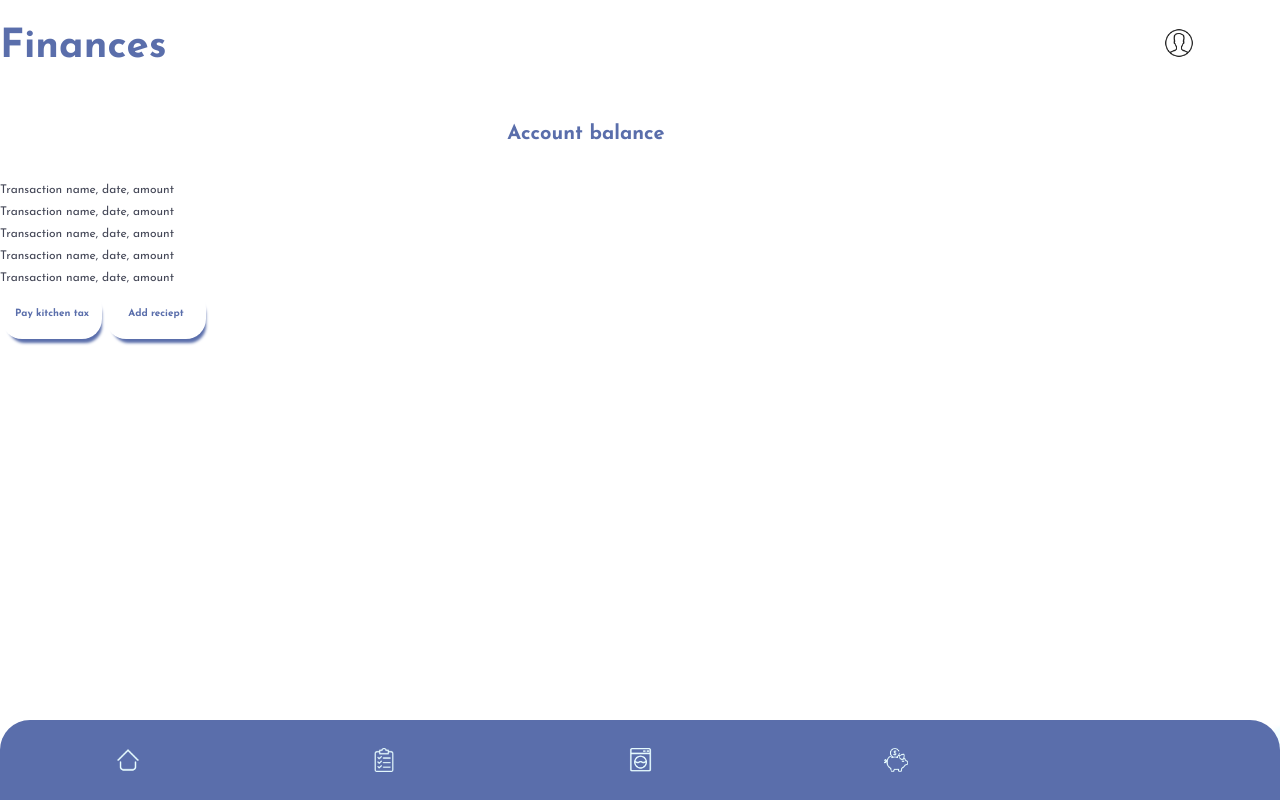
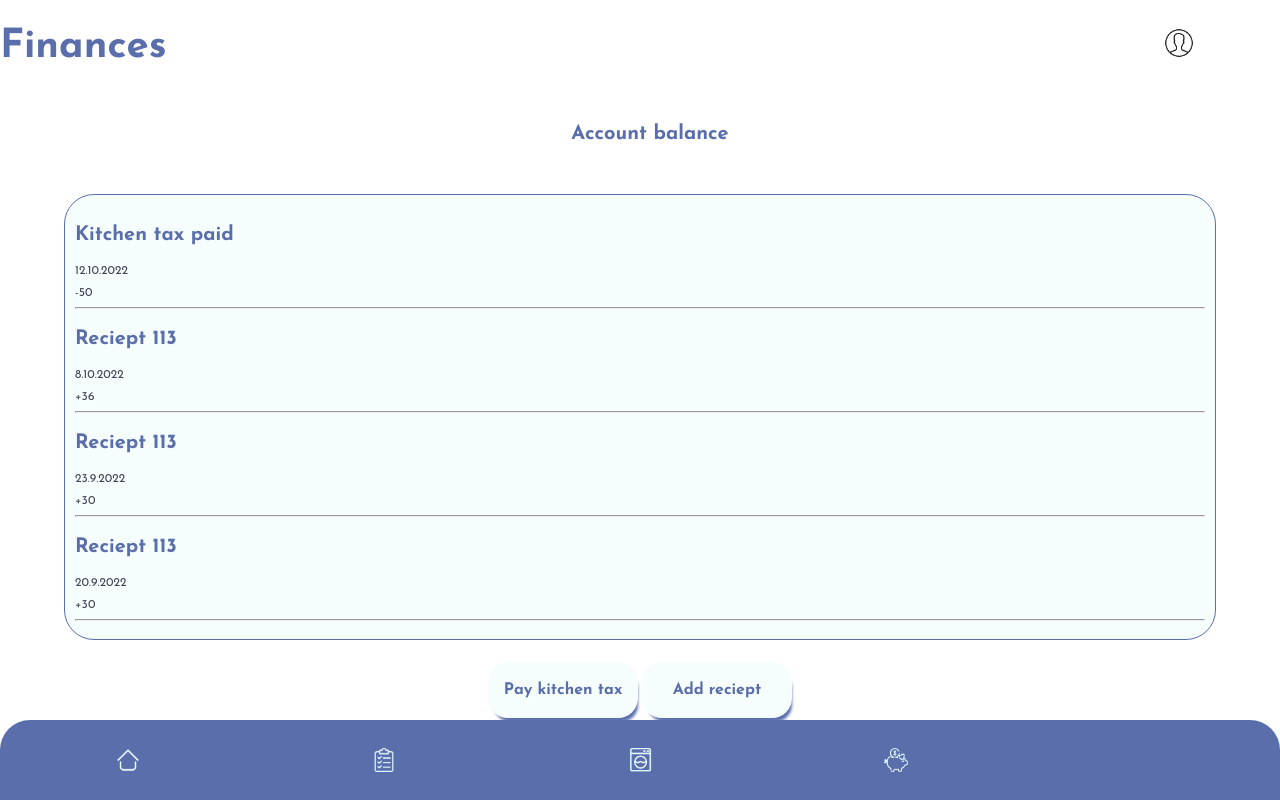
Before and after one commit to vlkeniko/dorm8s, a React (Create React App) app: page /finances in a window 1280 px wide. Built offline with nearby package versions, Linux system fonts and the light colour scheme; a web font is replaced by a local one.

Commit message:
transactions page

```diff
--- a/src/App.css
+++ b/src/App.css
@@ -217,24 +217,48 @@ body {
 /*Balance*/
 .balance {
   border-radius: 5px;
+  margin-left: 5%;
   display: flex;
-  align-items: center;
+  align-items: left;
   padding: 10px;
   justify-content: space-around;
   width: 90%;
 }
+/*Transactions*/
+
+.transactions{
+margin-left: 5%;
+margin-right: 5%;
+margin-top: 20px;
+margin-bottom: 20px;
+padding: 10px;
+border:1px #5A6EAB solid;
+border-radius: 30px;
+background-color: #F6FEFD;
+}
 
 /*Finance-buttons*/
 
+.finance-buttons{
+  display: flex;
+  margin-left: 5%;
+margin-right: 5%;
+margin-top: 5px;
+margin-bottom: 5px;
+justify-content: center;
+}
+
 .finance-button{
   color:#5A6EAB;
+  font-size: 16px;
   background-color: var(--white);
   padding-top: 20px;
-  width: 100px;
+  width: 150px;
   padding-bottom: 20px;
   border-radius: 20px;
   -webkit-box-shadow: 3px 7px 3px -3px #5A6EAB;
 box-shadow: 3px 7px 3px -3px #5A6EAB;
+background-color: #F6FEFD;
 
 }
 
@@ -247,6 +271,7 @@ box-shadow: 3px 7px 3px -3px #5A6EAB;
   border: none;
   -webkit-box-shadow: 5px 9px 3px -3px #5A6EAB;
 box-shadow: 5px 9px 6px -6px #5A6EAB;
+background-color: #F6FEFD;
 
 }
 
--- a/src/components/FinanceButtons.jsx
+++ b/src/components/FinanceButtons.jsx
@@ -2,10 +2,9 @@ import { addDoc, collection, Timestamp } from "firebase/firestore";
 import React, { useState } from "react";
 import { getDownloadURL, ref, uploadBytesResumable } from "firebase/storage";
 import { db, storage } from "../firebaseConfig";
-import { useEffect} from 'react';
+import { useEffect } from "react";
 
 export default function FinanceButtons() {
-
   useEffect(() => {
     // Get the modal
     const modal = document.getElementById("myModal");
@@ -17,24 +16,22 @@ const btn = document.getElementById("myBtn");
     const span = document.getElementsByClassName("close")[0];
 
     // When the user clicks the button, open the modal
-btn.onclick = function() {
+    btn.onclick = function () {
       modal.style.display = "block";
-}
+    };
 
     // When the user clicks on <span> (x), close the modal
-span.onclick = function() {
+    span.onclick = function () {
       modal.style.display = "none";
-}
+    };
 
     // When the user clicks anywhere outside of the modal, close it
-window.onclick = function(event) {
+    window.onclick = function (event) {
       if (event.target === modal) {
         modal.style.display = "none";
       }
-}
+    };
   }, []);
-
-
 
   const [formData, setFormData] = useState({
     image: "",
@@ -47,14 +44,11 @@ window.onclick = function(event) {
     setFormData({ ...formData, image: e.target.files[0] });
   };
 
-
-
   const handlePublish = (e) => {
     if (!formData.image) {
       alert("Please choose an image");
       return;
     }
-
 
     //Uploading it to storage, in the images folder. The name of the file will be the current date
     const storageRef = ref(storage, `/images/${Date.now()}`);
@@ -99,12 +93,15 @@ window.onclick = function(event) {
   };
   return (
     <div>
-      <a href="https://products.mobilepay.dk/box/invitation?id=2fN8cgSk&fbclid=IwAR22tSZaxhAWlDgbObzgwhKvU8TWUz0zqUpKliVvDQ9uvdFW8Qe9e8sstwQ"><button className="finance-button" >Pay kitchen tax</button></a>
+      <div className="finance-buttons">
+        <a href="https://products.mobilepay.dk/box/invitation?id=2fN8cgSk&fbclid=IwAR22tSZaxhAWlDgbObzgwhKvU8TWUz0zqUpKliVvDQ9uvdFW8Qe9e8sstwQ">
+          <button className="finance-button">Pay kitchen tax</button>
+        </a>
         {/*Clicking this button will open the modal*/}
         <button className="finance-button" id="myBtn">
           Add reciept
         </button>
-
+      </div>
       <div id="myModal" className="modal">
         <div className="modal-content">
           <span className="close">&times;</span>
@@ -116,7 +113,6 @@ window.onclick = function(event) {
             id="fileUpload"
             capture="camera"
             onChange={(e) => handleImageChange(e)}
-
           />
 
           {progress === 0 ? null : (
@@ -130,12 +126,7 @@ window.onclick = function(event) {
             </div>
           )}
 
-          <button
-
-            id="btn"
-            value="Add receipt"
-            onClick={handlePublish}
-          >
+          <button id="btn" value="Add receipt" onClick={handlePublish}>
             Add receipt
           </button>
         </div>
--- a/src/components/Transactions.js
+++ b/src/components/Transactions.js
@@ -3,11 +3,36 @@ import React from 'react'
 export default function Transactions() {
   return (
     <div className='transactions'>
-      <p>Transaction name, date, amount{/* Transaction name, date, amount */}</p>
-      <p>Transaction name, date, amount{/* Transaction name, date, amount */}</p>
-      <p>Transaction name, date, amount{/* Transaction name, date, amount */}</p>
-      <p>Transaction name, date, amount{/* Transaction name, date, amount */}</p>
-      <p>Transaction name, date, amount{/* Transaction name, date, amount */}</p>
+
+      <div className='transaction'>
+        <h3 className='transaction-name'>Kitchen tax paid</h3>
+        <p className='transaction-date'>12.10.2022</p>
+        <p className='transaction-amount'>-50</p>
+        <hr/>
+      </div>
+
+      <div className='transaction'>
+        <h3 className='transaction-name'>Reciept 113</h3>
+        <p className='transaction-date'>8.10.2022</p>
+        <p className='transaction-amount'>+36</p>
+        <hr/>
+      </div>
+
+      <div className='transaction'>
+        <h3 className='transaction-name'>Reciept 113</h3>
+        <p className='transaction-date'>23.9.2022</p>
+        <p className='transaction-amount'>+30</p>
+        <hr/>
+      </div>
+
+      <div className='transaction'>
+        <h3 className='transaction-name'>Reciept 113</h3>
+        <p className='transaction-date'>20.9.2022</p>
+        <p className='transaction-amount'>+30</p>
+        <hr/>
+      </div>
+
+
     </div>
   )
 }
```
Also changed, not shown: src/components/TransactionsCard.js (added, +12 -0 lines). Lines whose indentation alone changed are shown as unchanged.
